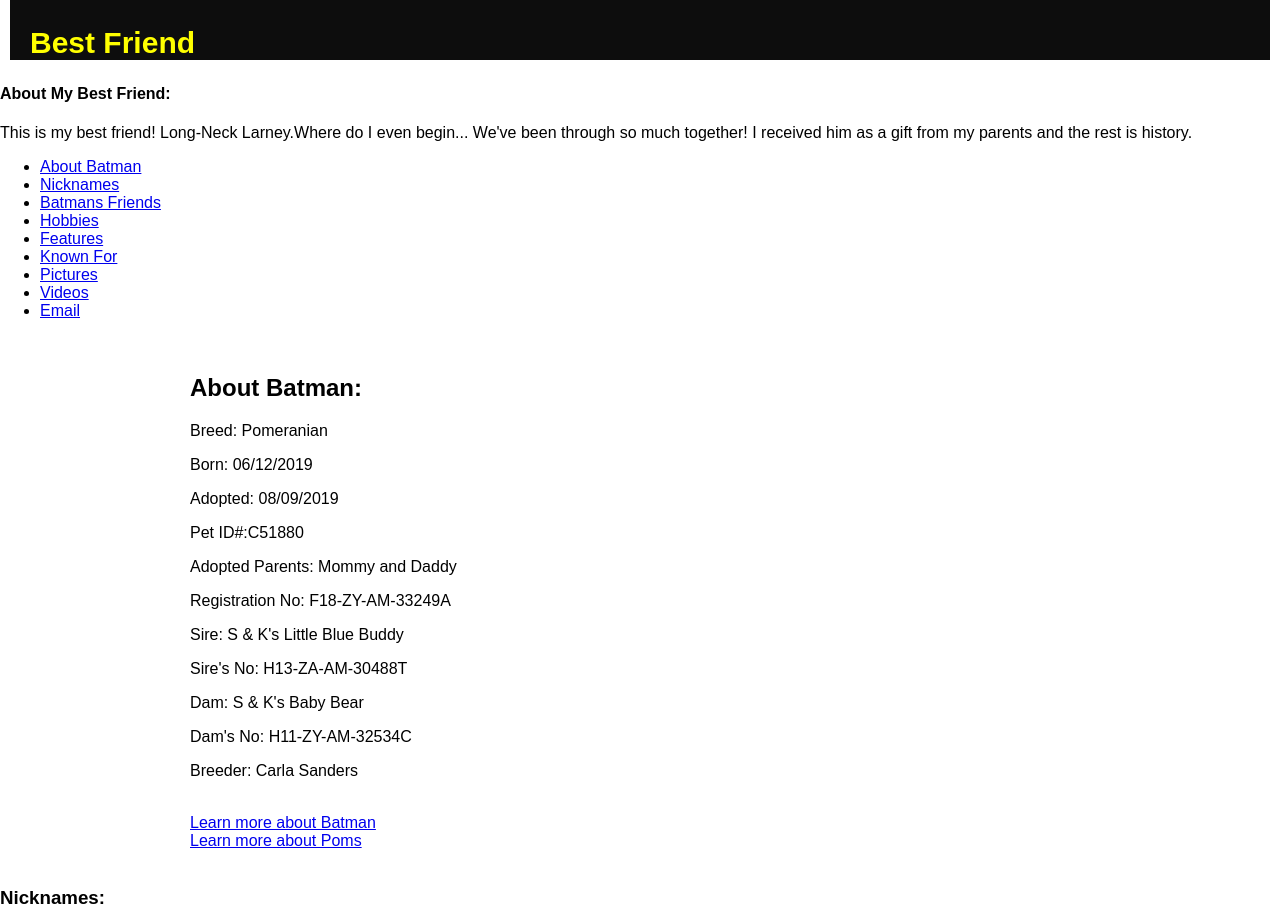
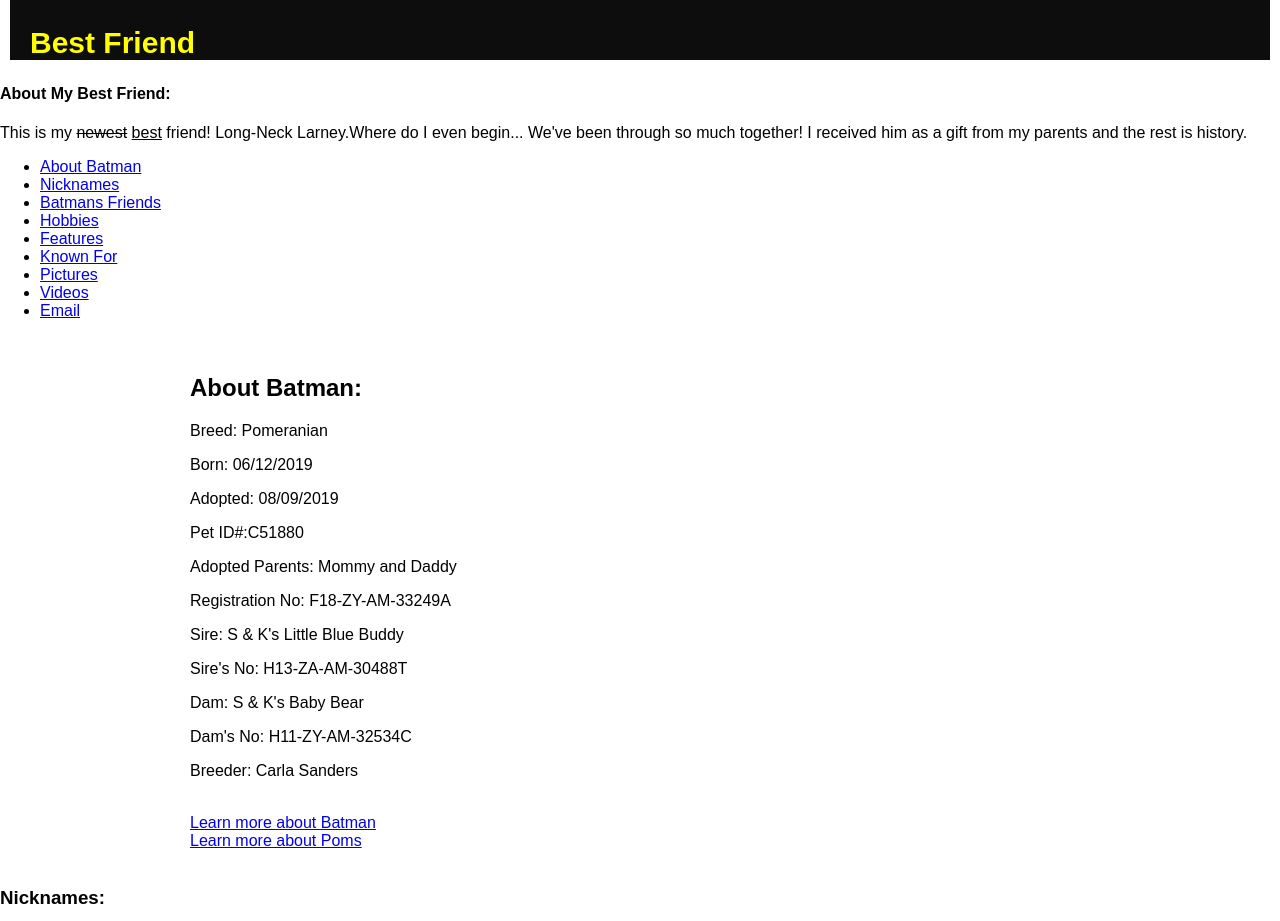
Before and after one commit to passthemike/bat-man, a plain HTML site: page index.html in a window 1280 px wide. Shown: the part 1469-2390 px from the top of the page. Drawn offline with Linux system fonts and the light colour scheme.

Commit message:
Added <del> and <ins> to best friend portion

```diff
--- a/index.html
+++ b/index.html
@@ -66,7 +66,7 @@
 
 <div class="about my best friend">
       <h4>About My Best Friend:</h4>
-      <p>This is my best friend! Long-Neck Larney.Where do I even begin... We've been through so much together! I received him as a gift from my parents and the rest is history.</p>
+      <p>This is my <del>newest</del> <ins>best</ins> friend! Long-Neck Larney.Where do I even begin... We've been through so much together! I received him as a gift from my parents and the rest is history.</p>
 </div>
 
 <!--Above: Take pics of Batmans friends and input them here. A picture of each with names, a description of who they are, and what their special power is.-->
```
